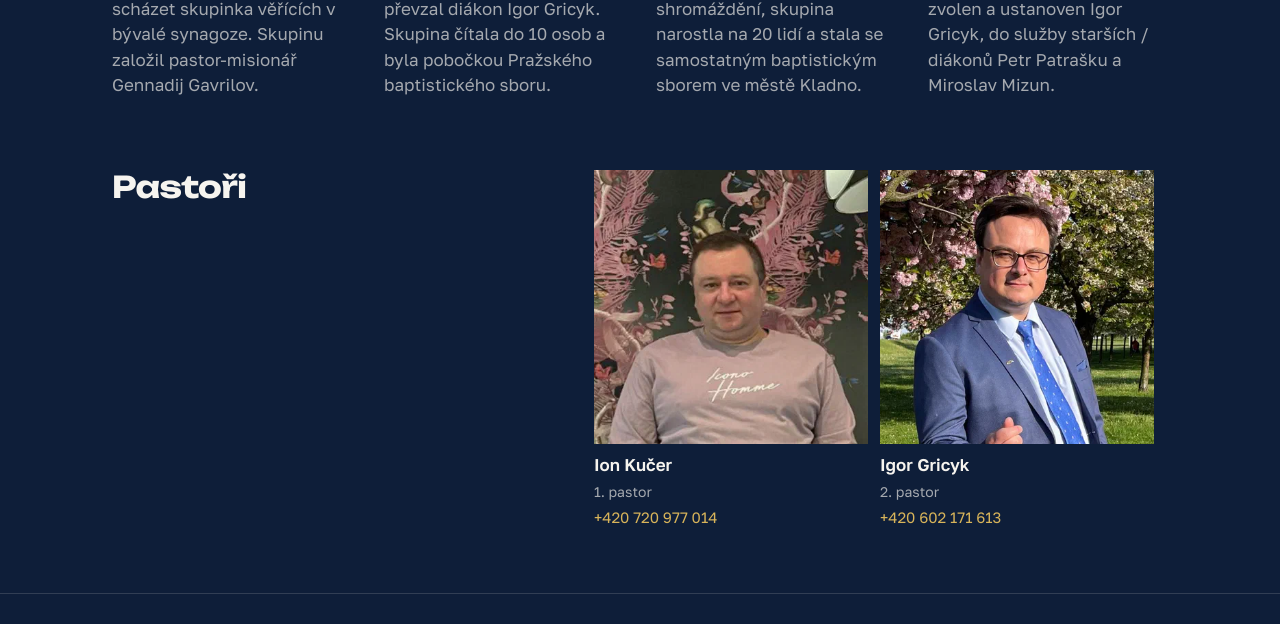
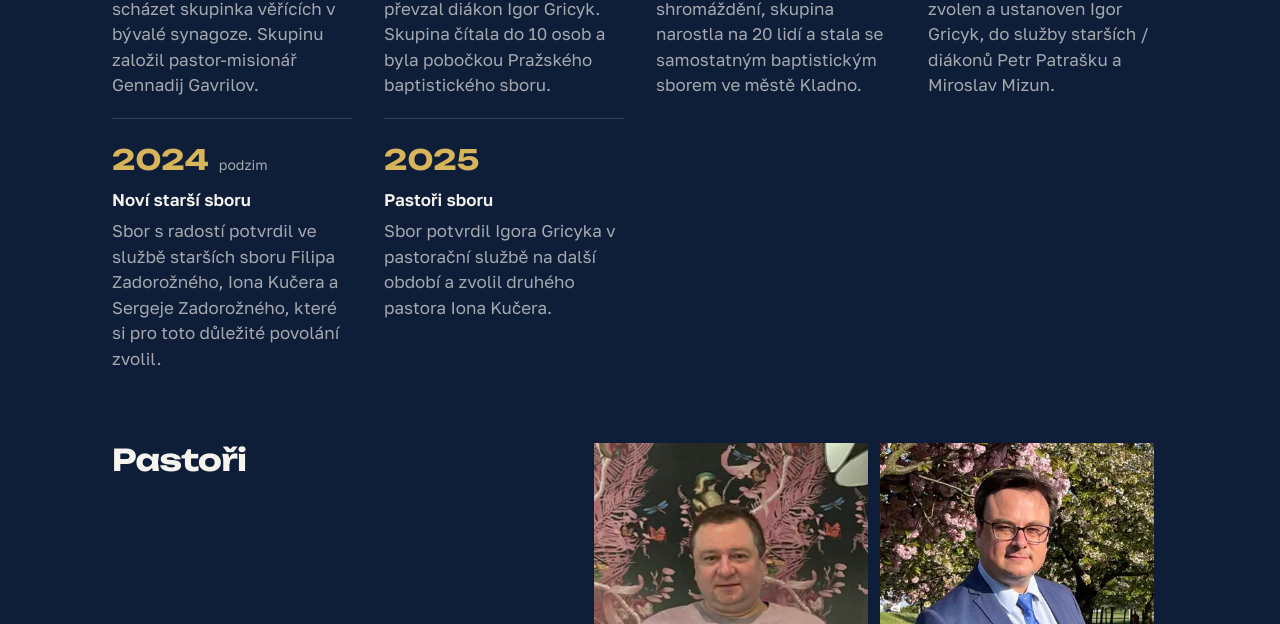
Before and after one commit to gricyk/sborkladno-site-public, a plain HTML site: page kdo-jsme/index.html in a window 1280 px wide. Shown: the part 1167-1791 px from the top of the page. Drawn offline with Linux system fonts and the light colour scheme.

Commit message:
Auto-deploy from source: 917aeb1dbe15d7cca56fc0b910ab7621d70df389 gricyk/sborkladno-site@917aeb1dbe15d7cca56fc0b910ab7621d70df389

```diff
--- a/kdo-jsme/index.html
+++ b/kdo-jsme/index.html
@@ -11,7 +11,9 @@
 <span class=muted>Ve městě Kladno se začala scházet skupinka věřících v bývalé synagoze. Skupinu založil pastor-misionář Gennadij Gavrilov.</span></div><div class=timeline__item><div style=display:flex;align-items:baseline;gap:10px><span class=timeline__year>2009</span><span class=muted style=font-size:14px>jaro</span></div><span style=font-weight:600;font-size:17px>Pravidelná kázání ve skupině</span>
 <span class=muted>Odpovědnost za skupinu převzal diákon Igor Gricyk. Skupina čítala do 10 osob a byla pobočkou Pražského baptistického sboru.</span></div><div class=timeline__item><div style=display:flex;align-items:baseline;gap:10px><span class=timeline__year>2016</span><span class=muted style=font-size:14px>léto</span></div><span style=font-weight:600;font-size:17px>Registrace církve</span>
 <span class=muted>Začala pravidelná shromáždění, skupina narostla na 20 lidí a stala se samostatným baptistickým sborem ve městě Kladno.</span></div><div class=timeline__item><div style=display:flex;align-items:baseline;gap:10px><span class=timeline__year>2016</span><span class=muted style=font-size:14px>léto</span></div><span style=font-weight:600;font-size:17px>Volba služebníků</span>
-<span class=muted>Do pastorační služby byl zvolen a ustanoven Igor Gricyk, do služby starších / diákonů Petr Patrašku a Miroslav Mizun.</span></div></div></div></section><section class=band style=padding-top:32px><div class="wrap split"><h2 class=h2>Pastoři</h2><div class=people><div class=person><img src=/images/pastor-ion-kucer_hu_8b268effa4e074f8.webp alt width=200 height=200 loading=lazy>
+<span class=muted>Do pastorační služby byl zvolen a ustanoven Igor Gricyk, do služby starších / diákonů Petr Patrašku a Miroslav Mizun.</span></div><div class=timeline__item><div style=display:flex;align-items:baseline;gap:10px><span class=timeline__year>2024</span><span class=muted style=font-size:14px>podzim</span></div><span style=font-weight:600;font-size:17px>Noví starší sboru</span>
+<span class=muted>Sbor s radostí potvrdil ve službě starších sboru Filipa Zadorožného, Iona Kučera a Sergeje Zadorožného, které si pro toto důležité povolání zvolil.</span></div><div class=timeline__item><div style=display:flex;align-items:baseline;gap:10px><span class=timeline__year>2025</span><span class=muted style=font-size:14px></span></div><span style=font-weight:600;font-size:17px>Pastoři sboru</span>
+<span class=muted>Sbor potvrdil Igora Gricyka v pastorační službě na další období a zvolil druhého pastora Iona Kučera.</span></div></div></div></section><section class=band style=padding-top:32px><div class="wrap split"><h2 class=h2>Pastoři</h2><div class=people><div class=person><img src=/images/pastor-ion-kucer_hu_8b268effa4e074f8.webp alt width=200 height=200 loading=lazy>
 <span class=person__name>Ion Kučer</span>
 <span class=muted style=font-size:14px>1. pastor</span>
 <a href=tel:+420720977014 style=font-size:15px>+420 720 977 014</a></div><div class=person><img src=/images/pastor-igor-gricyk_hu_97a057f32ae24c91.webp alt width=200 height=200 loading=lazy>
```
